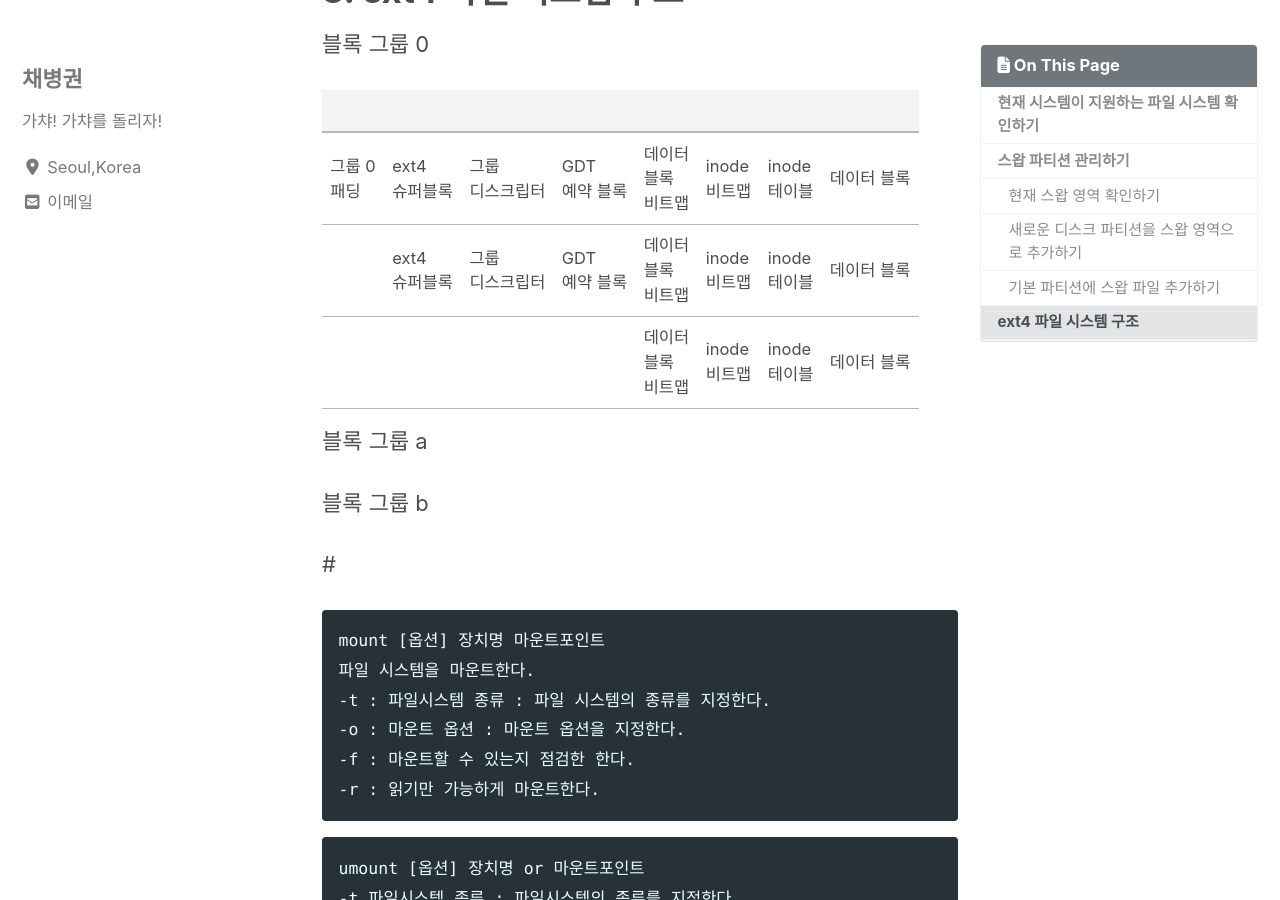
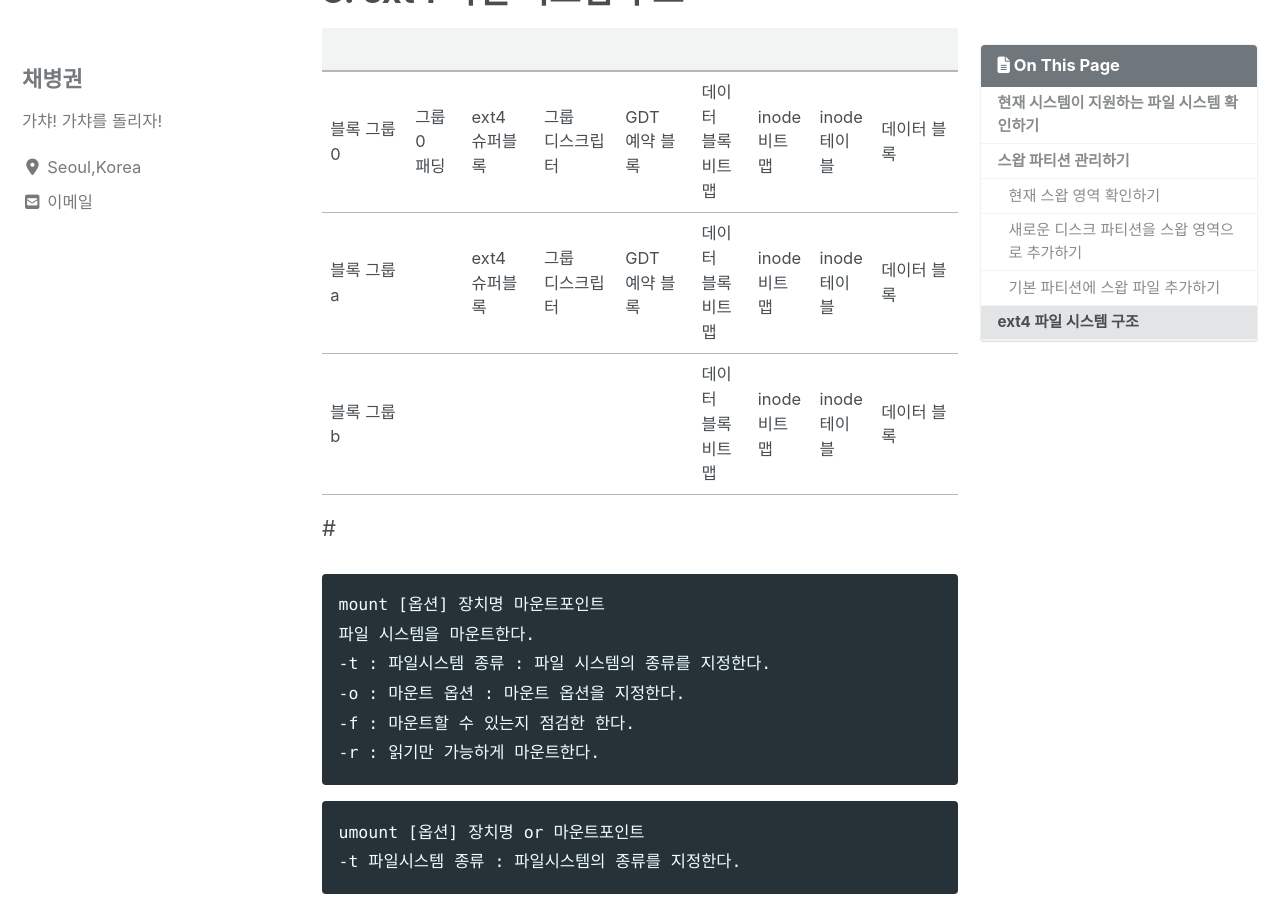
Before and after one commit to ByeongGwonChae/mynotebook, a Jekyll site: the page built from _posts/리눅스/2020-02-26-리눅스-mount.md, in a window 1280 px wide and 900 px high, scrolled down 1947 px. Built offline with Jekyll 4.4.1, drawn with Linux system fonts in a browser that asks for light colours; cached includes are drawn as plain includes; nearby versions of some CDN libraries.

```diff
--- a/_posts/리눅스/2020-02-26-리눅스-mount.md
+++ b/_posts/리눅스/2020-02-26-리눅스-mount.md
@@ -49,23 +49,14 @@ swapon -s
 
 # ext4 파일 시스템 구조
 
-
-
-블록 그룹 0
-
 |||||||||
 |-|-|-|-|-|-|-|-|
-|그룹 0<br>패딩|ext4<br>슈퍼블록|그룹<br>디스크립터|GDT<br>예약 블록|데이터<br>블록<br>비트맵|inode<br>비트맵|inode<br>테이블|데이터 블록|
-| |ext4<br>슈퍼블록|그룹<br>디스크립터|GDT<br>예약 블록|데이터<br>블록<br>비트맵|inode<br>비트맵|inode<br>테이블|데이터 블록|
-| | | | |데이터<br>블록<br>비트맵|inode<br>비트맵|inode<br>테이블|데이터 블록|
-
-블록 그룹 a
+|블록 그룹 0|그룹 0<br>패딩|ext4<br>슈퍼블록|그룹<br>디스크립터|GDT<br>예약 블록|데이터<br>블록<br>비트맵|inode<br>비트맵|inode<br>테이블|데이터 블록|
+|블록 그룹 a| |ext4<br>슈퍼블록|그룹<br>디스크립터|GDT<br>예약 블록|데이터<br>블록<br>비트맵|inode<br>비트맵|inode<br>테이블|데이터 블록|
+|블록 그룹 b| | | | |데이터<br>블록<br>비트맵|inode<br>비트맵|inode<br>테이블|데이터 블록|
 
 
 
-
-
-블록 그룹 b
 
 
 
```
